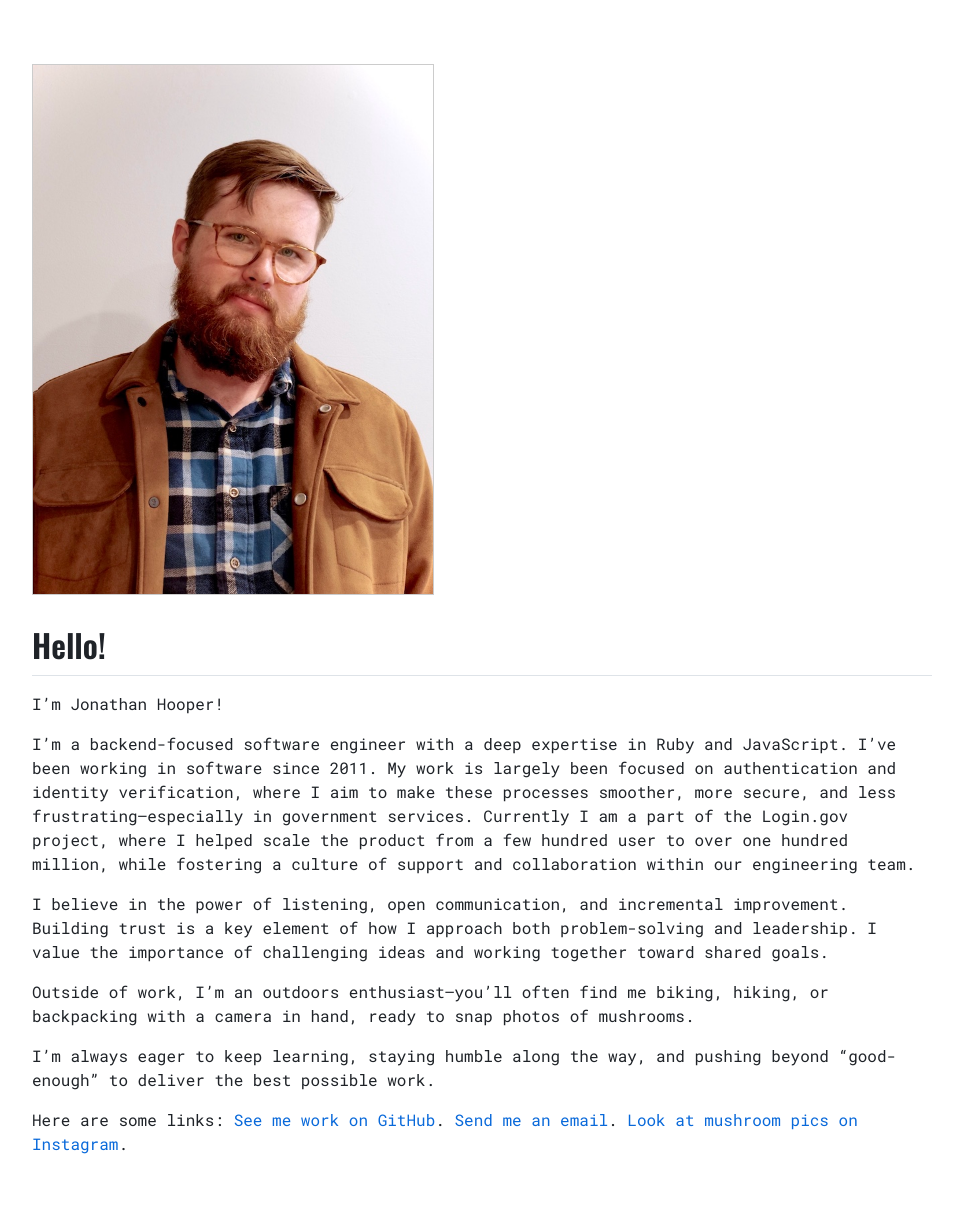
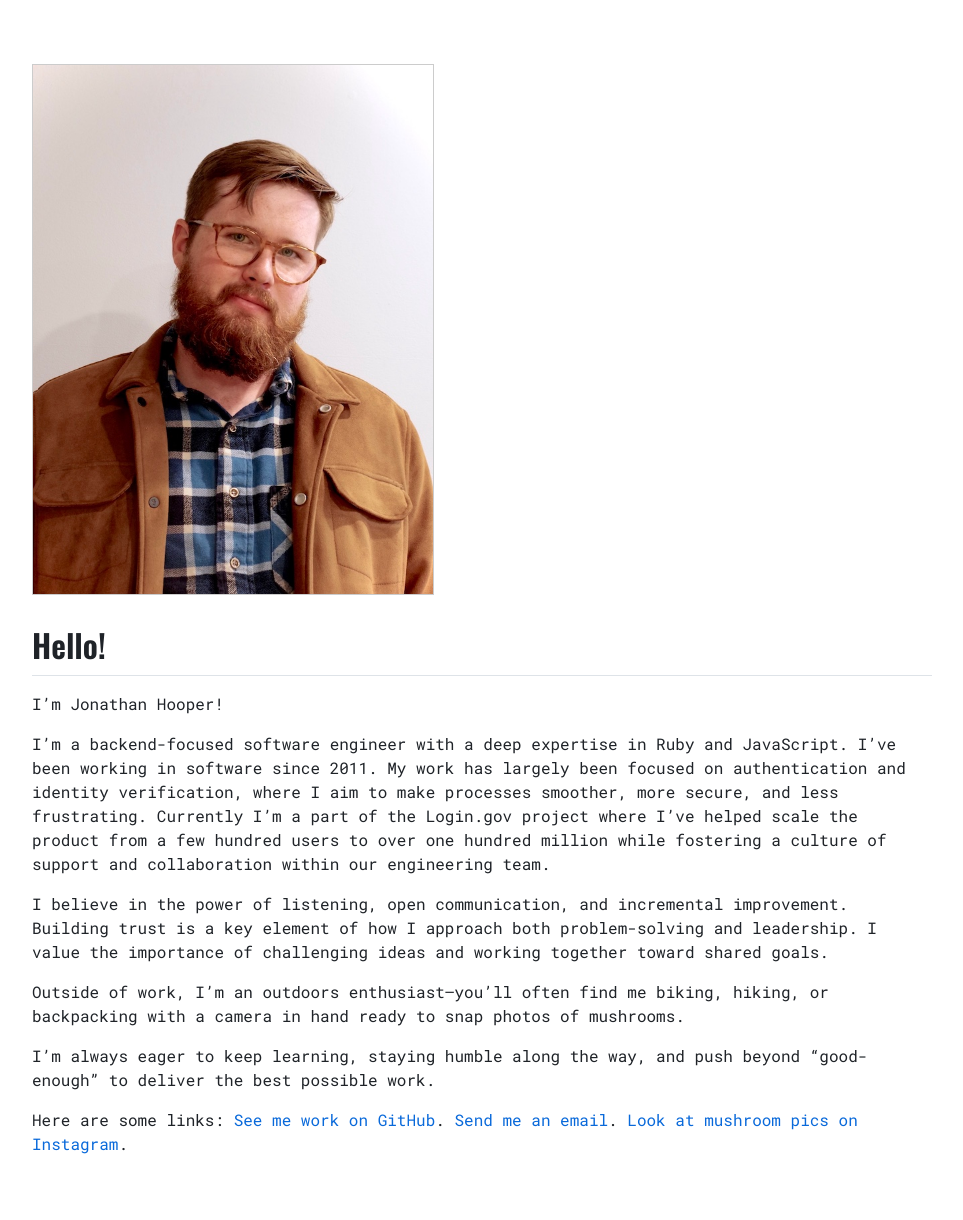
Before and after one commit to jmhooper/JonathanHooper, a Jekyll site: the page built from pages/bio.md, in a window 1280 px wide. Shown: the whole page, without its empty margins (32-995 px from the left). Built offline with Jekyll 4.4.1, drawn with Linux system fonts in a browser that asks for light colours.

Commit message:
grammar fixes

```diff
--- a/pages/bio.md
+++ b/pages/bio.md
@@ -10,12 +10,12 @@ title: Hello!
 
 I'm Jonathan Hooper!
 
-I'm a backend-focused software engineer with a deep expertise in Ruby and JavaScript. I've been working in software since 2011. My work is largely been focused on authentication and identity verification, where I aim to make these processes smoother, more secure, and less frustrating—especially in government services. Currently I am a part of the Login.gov project, where I helped scale the product from a few hundred user to over one hundred million, while fostering a culture of support and collaboration within our engineering team.
+I'm a backend-focused software engineer with a deep expertise in Ruby and JavaScript. I've been working in software since 2011. My work has largely been focused on authentication and identity verification, where I aim to make processes smoother, more secure, and less frustrating. Currently I'm a part of the Login.gov project where I've helped scale the product from a few hundred users to over one hundred million while fostering a culture of support and collaboration within our engineering team.
 
 I believe in the power of listening, open communication, and incremental improvement. Building trust is a key element of how I approach both problem-solving and leadership. I value the importance of challenging ideas and working together toward shared goals.
 
-Outside of work, I’m an outdoors enthusiast—you’ll often find me biking, hiking, or backpacking with a camera in hand, ready to snap photos of mushrooms.
+Outside of work, I’m an outdoors enthusiast—you’ll often find me biking, hiking, or backpacking with a camera in hand ready to snap photos of mushrooms.
 
-I’m always eager to keep learning, staying humble along the way, and pushing beyond "good-enough" to deliver the best possible work.
+I’m always eager to keep learning, staying humble along the way, and push beyond "good-enough" to deliver the best possible work.
 
 Here are some links: [See me work on GitHub](https://github.com/jmhooper/). [Send me an email](mailto:jon9820@gmail.com). [Look at mushroom pics on Instagram](https://www.instagram.com/jonnyjonathanjon).
```
